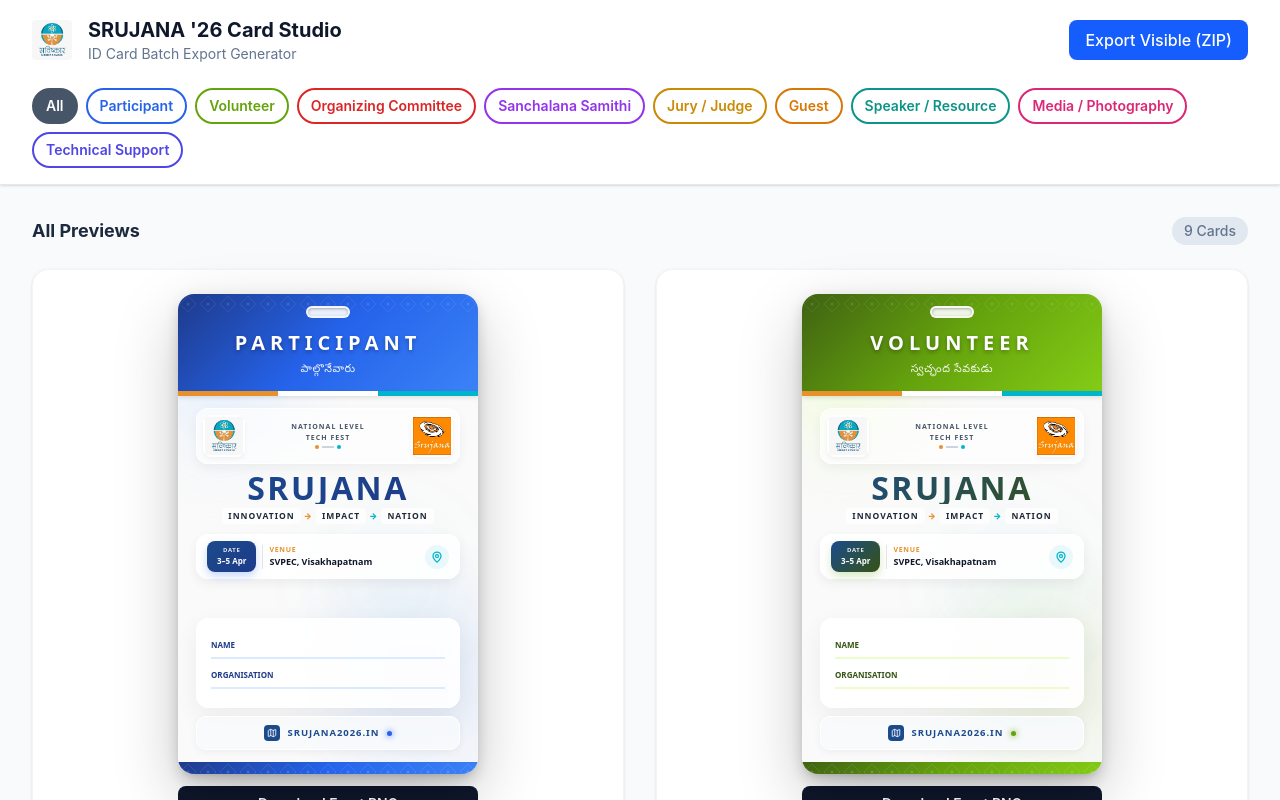
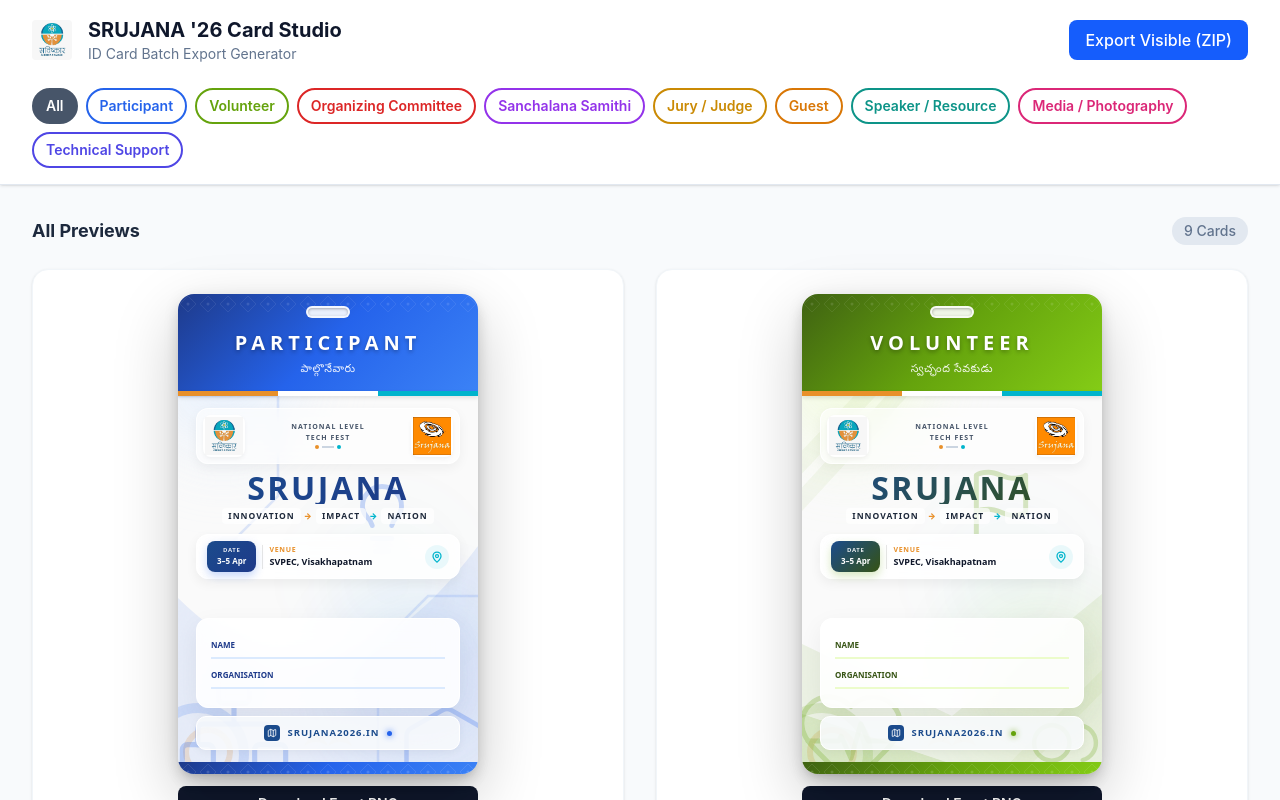
Before and after one commit to chadarammaanas/idcards, a React (Vite) app: page / in a window 1280 px wide. Shown: the top 800 px of the page. Built offline with nearby package versions, Linux system fonts and the light colour scheme.

Commit message:
feat: Enhance IDCard component with Indian-inspired motifs and role-specific backgrounds

```diff
--- a/src/app/components/IDCard.tsx
+++ b/src/app/components/IDCard.tsx
@@ -124,43 +124,53 @@
         opacity: 0.6, filter: "blur(40px)"
       }} />
 
-      {/* Abstract Waves/Shapes based on role */}
+      {/* Indian-inspired motif layer + role surface */}
       <svg width="100%" height="100%" viewBox="0 0 300 480" preserveAspectRatio="none" style={{ position: "absolute", bottom: 0 }}>
-        {role === "Coordinators" && (
+        <defs>
+          <pattern id="jaali-pattern" x="0" y="0" width="24" height="24" patternUnits="userSpaceOnUse">
+            <path d="M12 2 L22 12 L12 22 L2 12 Z" fill="none" stroke={`${color}22`} strokeWidth="1" />
+            <circle cx="12" cy="12" r="1.8" fill={`${color}33`} />
+          </pattern>
+        </defs>
+
+        {/* Temple-jaali strip */}
+        <rect x="0" y="0" width="300" height="32" fill="url(#jaali-pattern)" opacity="0.55" />
+
+        {/* Rangoli corner arcs */}
+        <circle cx="20" cy="460" r="46" fill="none" stroke={`${color}2a`} strokeWidth="10" />
+        <circle cx="30" cy="458" r="22" fill="none" stroke={`${AP_SAFFRON}33`} strokeWidth="6" />
+        <circle cx="282" cy="24" r="36" fill="none" stroke={`${color}1f`} strokeWidth="8" />
+
+        {/* Lotus petal hints */}
+        <path d="M140 448 Q150 424 160 448 Q150 438 140 448 Z" fill={`${color}28`} />
+        <path d="M126 452 Q138 428 150 452 Q138 444 126 452 Z" fill={`${AP_SAFFRON}20`} />
+        <path d="M150 452 Q162 428 174 452 Q162 444 150 452 Z" fill={`${AP_SAFFRON}20`} />
+
+        {/* Role-specific base forms */}
+        {(role === "Volunteer" || role === "Organizing Committee" || role === "Sanchalana Samithi") && (
           <>
-            <path d="M0,480 L0,350 Q75,300 150,380 T300,320 L300,480 Z" fill={`${color}1A`} />
-            <path d="M0,480 L0,400 Q100,370 200,430 T300,390 L300,480 Z" fill={`${color}2A`} />
-            <circle cx="250" cy="150" r="80" fill="none" stroke={`${color}22`} strokeWidth="40" opacity="0.5" />
-            <circle cx="50" cy="350" r="40" fill="none" stroke={`${AP_TEAL}22`} strokeWidth="15" />
+            <polygon points="0,480 0,350 150,422 300,300 300,480" fill={`${color}18`} />
+            <polygon points="0,480 0,420 180,480" fill={`${color}2a`} />
+            <path d="M-40,210 L160,0 M-30,238 L188,0 M208,480 L400,286" stroke={`${color}16`} strokeWidth="16" opacity="0.65" />
           </>
         )}
-        {role === "Organiser" && (
+
+        {(role === "Participant" || role === "Technical Support") && (
           <>
-            <polygon points="0,480 0,350 150,420 300,300 300,480" fill={`${color}1A`} />
-            <polygon points="0,480 0,420 180,480" fill={`${color}33`} />
-            <polygon points="300,480 300,380 200,480" fill={`${AP_SAFFRON}22`} />
-            {/* Action slashes */}
-            <path d="M-50,200 L150,0 M-50,230 L180,0 M200,480 L400,280" stroke={`${color}15`} strokeWidth="20" opacity="0.6" />
+            <path d="M0,480 L0,304 Q150,452 300,252 L300,480 Z" fill={`${color}18`} />
+            <path d="M0,102 L100,102 L150,52 M100,102 L100,202 L50,252 M300,302 L250,302 L200,352 L200,480" fill="none" stroke={`${color}24`} strokeWidth="2.5" />
+            <rect x="140" y="40" width="18" height="18" rx="4" fill={`${color}20`} />
+            <rect x="42" y="242" width="18" height="18" rx="4" fill={`${color}20`} />
           </>
         )}
-        {role === "delegate" && (
+
+        {(role === "Guest" || role === "Jury / Judge" || role === "Speaker / Resource" || role === "Media / Photography") && (
           <>
-            <path d="M0,480 L0,300 Q150,450 300,250 L300,480 Z" fill={`${color}1A`} />
-            {/* Tech grid / circuits */}
-            <path d="M0,100 L100,100 L150,50 M100,100 L100,200 L50,250 M300,300 L250,300 L200,350 L200,480" fill="none" stroke={`${color}22`} strokeWidth="3" />
-            <rect x="140" y="40" width="20" height="20" rx="4" fill={`${color}22`} />
-            <rect x="40" y="240" width="20" height="20" rx="4" fill={`${color}22`} />
-            <circle cx="250" cy="300" r="10" fill={`${AP_TEAL}33`} />
-          </>
-        )}
-        {role === "Guest" && (
-          <>
-            {/* Elegant overlapping circles */}
-            <circle cx="0" cy="480" r="200" fill={`${color}11`} />
-            <circle cx="0" cy="480" r="140" fill={`${color}1A`} />
-            <circle cx="300" cy="0" r="150" fill={`${color}0A`} />
-            <circle cx="300" cy="0" r="100" fill={`${AP_SAFFRON}15`} />
-            <path d="M0,480 Q150,350 300,480 Z" fill={`${color}22`} />
+            <circle cx="0" cy="480" r="194" fill={`${color}10`} />
+            <circle cx="0" cy="480" r="138" fill={`${color}1a`} />
+            <circle cx="300" cy="0" r="148" fill={`${color}0a`} />
+            <circle cx="300" cy="0" r="96" fill={`${AP_SAFFRON}13`} />
+            <path d="M0,480 Q150,352 300,480 Z" fill={`${color}21`} />
           </>
         )}
       </svg>
@@ -171,52 +181,58 @@
 // ── DECORATIVE BACKGROUNDS BY ROLE ──
 const RoleBackground = ({ role, color, side }: { role: string; color: string; side: "front" | "back" }) => {
   const isFront = side === "front";
-  const opac = isFront ? 0.25 : 0.15; // Increased visibility of icons
+  const opac = isFront ? 0.24 : 0.14;
 
-  if (role === "Coordinators") {
+  const iconStyle = {
+    filter: "drop-shadow(0 10px 10px rgba(0,0,0,0.08))",
+  } as const;
+
+  if (role === "Participant") {
     return (
       <div style={{ position: "absolute", inset: 0, opacity: opac, pointerEvents: "none", zIndex: 1, overflow: "hidden" }}>
-        <g style={{ transform: `translate(240px, ${isFront ? 320 : 100}px)`, display: 'block', position: 'absolute' }}>
-          <ClipboardCheck size={100} color={color} strokeWidth={1} style={{ filter: "drop-shadow(0 10px 10px rgba(0,0,0,0.1))" }} />
-        </g>
-        <g style={{ transform: `translate(-10px, ${isFront ? 260 : 350}px)`, display: 'block', position: 'absolute' }}>
-          <Users size={140} color={color} strokeWidth={1} />
-        </g>
-        <g style={{ transform: `translate(150px, ${isFront ? 50 : 380}px)`, display: 'block', position: 'absolute' }}>
-          <Zap size={80} color={color} strokeWidth={1.5} />
-        </g>
+        <g style={{ transform: `translate(215px, ${isFront ? 304 : 102}px)`, display: "block", position: "absolute" }}><Hexagon size={108} color={color} strokeWidth={1} style={iconStyle} /></g>
+        <g style={{ transform: `translate(-6px, ${isFront ? 266 : 358}px)`, display: "block", position: "absolute" }}><Network size={124} color={color} strokeWidth={1} /></g>
+        <g style={{ transform: `translate(165px, ${isFront ? 84 : 384}px)`, display: "block", position: "absolute" }}><Lightbulb size={78} color={color} strokeWidth={1.5} /></g>
       </div>
     );
   }
 
-  if (role === "Organiser") {
+  if (role === "Volunteer") {
     return (
       <div style={{ position: "absolute", inset: 0, opacity: opac, pointerEvents: "none", zIndex: 1, overflow: "hidden" }}>
-        <g style={{ transform: `translate(210px, ${isFront ? 330 : 80}px)`, display: 'block', position: 'absolute' }}>
-          <Megaphone size={110} color={color} strokeWidth={1} style={{ filter: "drop-shadow(0 10px 10px rgba(0,0,0,0.1))" }} />
-        </g>
-        <g style={{ transform: `translate(-30px, ${isFront ? 280 : 370}px)`, display: 'block', position: 'absolute' }}>
-          <Tent size={140} color={color} strokeWidth={1} />
-        </g>
-        <g style={{ transform: `translate(160px, ${isFront ? 80 : 380}px)`, display: 'block', position: 'absolute' }}>
-          <Activity size={100} color={color} strokeWidth={1.5} />
-        </g>
+        <g style={{ transform: `translate(210px, ${isFront ? 316 : 88}px)`, display: "block", position: "absolute" }}><Users size={106} color={color} strokeWidth={1} style={iconStyle} /></g>
+        <g style={{ transform: `translate(-10px, ${isFront ? 286 : 364}px)`, display: "block", position: "absolute" }}><HeartPulse size={118} color={color} strokeWidth={1} /></g>
+        <g style={{ transform: `translate(162px, ${isFront ? 70 : 382}px)`, display: "block", position: "absolute" }}><Flag size={74} color={color} strokeWidth={1.6} /></g>
       </div>
     );
   }
 
-  if (role === "delegate") {
+  if (role === "Organizing Committee") {
     return (
       <div style={{ position: "absolute", inset: 0, opacity: opac, pointerEvents: "none", zIndex: 1, overflow: "hidden" }}>
-        <g style={{ transform: `translate(210px, ${isFront ? 300 : 100}px)`, display: 'block', position: 'absolute' }}>
-          <Hexagon size={120} color={color} strokeWidth={1} style={{ filter: "drop-shadow(0 10px 10px rgba(0,0,0,0.1))" }} />
-        </g>
-        <g style={{ transform: `translate(-10px, ${isFront ? 260 : 360}px)`, display: 'block', position: 'absolute' }}>
-          <Network size={130} color={color} strokeWidth={1} />
-        </g>
-        <g style={{ transform: `translate(160px, ${isFront ? 280 : 380}px)`, display: 'block', position: 'absolute' }}>
-          <Lightbulb size={90} color={color} strokeWidth={1.5} />
-        </g>
+        <g style={{ transform: `translate(212px, ${isFront ? 324 : 82}px)`, display: "block", position: "absolute" }}><Megaphone size={102} color={color} strokeWidth={1} style={iconStyle} /></g>
+        <g style={{ transform: `translate(-20px, ${isFront ? 286 : 366}px)`, display: "block", position: "absolute" }}><Tent size={118} color={color} strokeWidth={1} /></g>
+        <g style={{ transform: `translate(166px, ${isFront ? 72 : 385}px)`, display: "block", position: "absolute" }}><ClipboardCheck size={74} color={color} strokeWidth={1.5} /></g>
+      </div>
+    );
+  }
+
+  if (role === "Sanchalana Samithi") {
+    return (
+      <div style={{ position: "absolute", inset: 0, opacity: opac, pointerEvents: "none", zIndex: 1, overflow: "hidden" }}>
+        <g style={{ transform: `translate(212px, ${isFront ? 324 : 82}px)`, display: "block", position: "absolute" }}><Activity size={104} color={color} strokeWidth={1} style={iconStyle} /></g>
+        <g style={{ transform: `translate(-20px, ${isFront ? 286 : 366}px)`, display: "block", position: "absolute" }}><GitMerge size={122} color={color} strokeWidth={1} /></g>
+        <g style={{ transform: `translate(168px, ${isFront ? 72 : 386}px)`, display: "block", position: "absolute" }}><ListTodo size={72} color={color} strokeWidth={1.6} /></g>
+      </div>
+    );
+  }
+
+  if (role === "Jury / Judge") {
+    return (
+      <div style={{ position: "absolute", inset: 0, opacity: opac, pointerEvents: "none", zIndex: 1, overflow: "hidden" }}>
+        <g style={{ transform: `translate(212px, ${isFront ? 320 : 76}px)`, display: "block", position: "absolute" }}><Award size={100} color={color} strokeWidth={1} style={iconStyle} /></g>
+        <g style={{ transform: `translate(-10px, ${isFront ? 286 : 365}px)`, display: "block", position: "absolute" }}><Briefcase size={118} color={color} strokeWidth={1} /></g>
+        <g style={{ transform: `translate(166px, ${isFront ? 70 : 384}px)`, display: "block", position: "absolute" }}><Sparkles size={74} color={color} strokeWidth={1.6} /></g>
       </div>
     );
   }
@@ -224,15 +240,39 @@
   if (role === "Guest") {
     return (
       <div style={{ position: "absolute", inset: 0, opacity: opac, pointerEvents: "none", zIndex: 1, overflow: "hidden" }}>
-        <g style={{ transform: `translate(210px, ${isFront ? 320 : 60}px)`, display: 'block', position: 'absolute' }}>
-          <Crown size={100} color={color} strokeWidth={1} style={{ filter: "drop-shadow(0 10px 10px rgba(0,0,0,0.1))" }} />
-        </g>
-        <g style={{ transform: `translate(10px, ${isFront ? 280 : 360}px)`, display: 'block', position: 'absolute' }}>
-          <Award size={120} color={color} strokeWidth={1} />
-        </g>
-        <g style={{ transform: `translate(130px, ${isFront ? 50 : 380}px)`, display: 'block', position: 'absolute' }}>
-          <Sparkles size={100} color={color} strokeWidth={1.5} />
-        </g>
+        <g style={{ transform: `translate(212px, ${isFront ? 320 : 66}px)`, display: "block", position: "absolute" }}><Crown size={102} color={color} strokeWidth={1} style={iconStyle} /></g>
+        <g style={{ transform: `translate(8px, ${isFront ? 286 : 364}px)`, display: "block", position: "absolute" }}><Award size={114} color={color} strokeWidth={1} /></g>
+        <g style={{ transform: `translate(164px, ${isFront ? 66 : 382}px)`, display: "block", position: "absolute" }}><Sparkles size={74} color={color} strokeWidth={1.6} /></g>
+      </div>
+    );
+  }
+
+  if (role === "Speaker / Resource") {
+    return (
+      <div style={{ position: "absolute", inset: 0, opacity: opac, pointerEvents: "none", zIndex: 1, overflow: "hidden" }}>
+        <g style={{ transform: `translate(212px, ${isFront ? 320 : 82}px)`, display: "block", position: "absolute" }}><Mic size={98} color={color} strokeWidth={1} style={iconStyle} /></g>
+        <g style={{ transform: `translate(-12px, ${isFront ? 286 : 366}px)`, display: "block", position: "absolute" }}><Presentation size={122} color={color} strokeWidth={1} /></g>
+        <g style={{ transform: `translate(168px, ${isFront ? 70 : 384}px)`, display: "block", position: "absolute" }}><Headphones size={70} color={color} strokeWidth={1.6} /></g>
+      </div>
+    );
+  }
+
+  if (role === "Media / Photography") {
+    return (
+      <div style={{ position: "absolute", inset: 0, opacity: opac, pointerEvents: "none", zIndex: 1, overflow: "hidden" }}>
+        <g style={{ transform: `translate(212px, ${isFront ? 320 : 82}px)`, display: "block", position: "absolute" }}><Activity size={98} color={color} strokeWidth={1} style={iconStyle} /></g>
+        <g style={{ transform: `translate(-12px, ${isFront ? 286 : 366}px)`, display: "block", position: "absolute" }}><MapPin size={118} color={color} strokeWidth={1} /></g>
+        <g style={{ transform: `translate(164px, ${isFront ? 70 : 384}px)`, display: "block", position: "absolute" }}><Zap size={70} color={color} strokeWidth={1.6} /></g>
+      </div>
+    );
+  }
+
+  if (role === "Technical Support") {
+    return (
+      <div style={{ position: "absolute", inset: 0, opacity: opac, pointerEvents: "none", zIndex: 1, overflow: "hidden" }}>
+        <g style={{ transform: `translate(212px, ${isFront ? 320 : 82}px)`, display: "block", position: "absolute" }}><Map size={96} color={color} strokeWidth={1} style={iconStyle} /></g>
+        <g style={{ transform: `translate(-12px, ${isFront ? 286 : 366}px)`, display: "block", position: "absolute" }}><Network size={118} color={color} strokeWidth={1} /></g>
+        <g style={{ transform: `translate(164px, ${isFront ? 70 : 384}px)`, display: "block", position: "absolute" }}><Lightbulb size={70} color={color} strokeWidth={1.6} /></g>
       </div>
     );
   }
```
